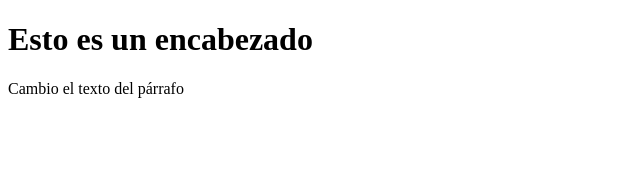
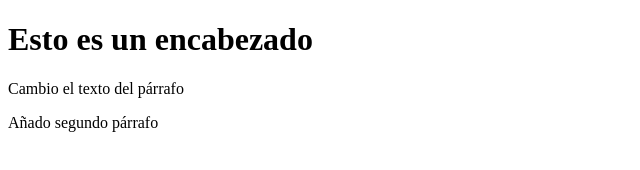
Before and after one commit to DanielGodoyGalindo/PracticaVSC, a plain HTML site: page index.html in a window 1280 px wide. Shown: the whole page, without its empty margins (0-640 px from the left). Drawn offline with Linux system fonts and the light colour scheme.

Commit message:
añadido segundo parrafo

```diff
--- a/index.html
+++ b/index.html
@@ -8,5 +8,6 @@
 <body>
     <h1>Esto es un encabezado</h1>
     <p>Cambio el texto del párrafo</p>
+    <p>Añado segundo párrafo</p>
 </body>
 </html>
```
